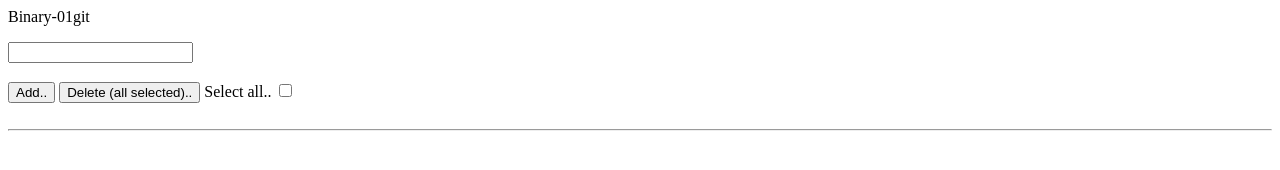
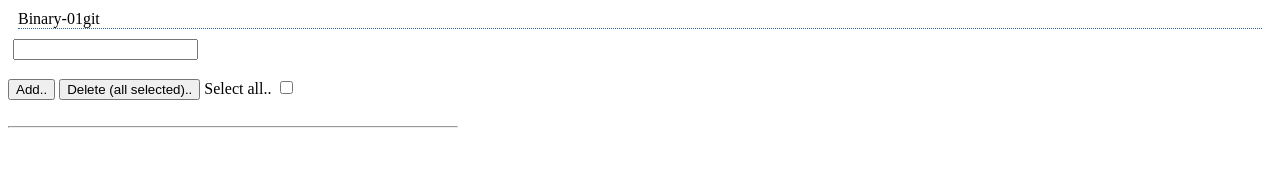
Before and after one commit to 7336620/js-tasks-july16-git, a plain HTML site: page index.html in a window 1280 px wide. Drawn offline with Linux system fonts and the light colour scheme.

Commit message:
0032: new editing files (index.html  changing again )

```diff
--- a/index.html
+++ b/index.html
@@ -3,7 +3,7 @@
 <head>
 <meta http-equiv="Content-Type" content="text/html; charset=utf-8" />
 <title>Binary-01git</title>
-
+<link href="css\style.css" rel="stylesheet" type="text/css"/>
 </head>
 <body>
 <p> Binary-01git </p>
```
